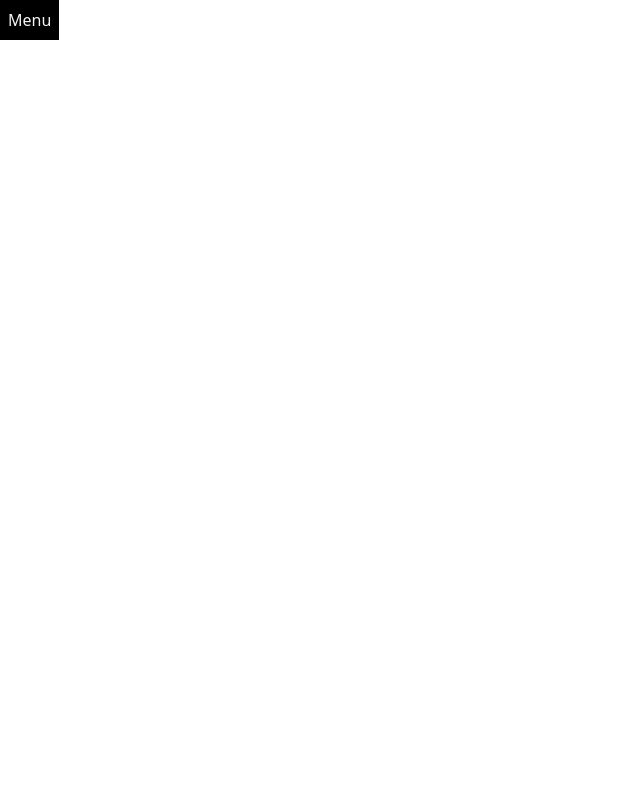
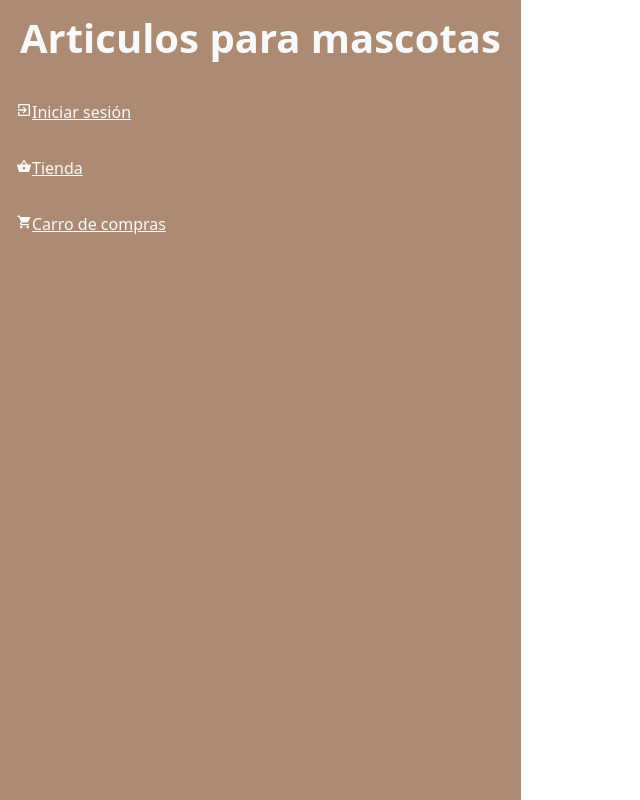
Before and after one commit to nicossj123/Proyecto-evaluado, a plain HTML site: page codigo/Inicio.html in a window 1280 px wide. Shown: the whole page, without its empty margins (0-640 px from the left). Drawn offline with nearby package versions, Linux system fonts and the light colour scheme.

Commit message:
Primer avance proyecto

```diff
--- a/codigo/Inicio.html
+++ b/codigo/Inicio.html
@@ -4,12 +4,22 @@
         <title>Tienda de accesorios para mascota</title>
         <meta charset="UTF-8">
         <link href="https://cdn.jsdelivr.net/npm/bootstrap@5.1.3/dist/css/bootstrap.min.css" rel="stylesheet" integrity="sha384-1BmE4kWBq78iYhFldvKuhfTAU6auU8tT94WrHftjDbrCEXSU1oBoqyl2QvZ6jIW3" crossorigin="anonymous">
-        <link rel="stylesheet" href="/estilos.css">
+        <script src="https://unpkg.com/ionicons@4.5.10-0/dist/ionicons.js"></script>
+        <link rel="stylesheet" href="estilos.css">
     </head>
     <body>
-        <div class="d-flex flex-row bd-highlight mb-3">
-            <div id="MenuInicio" class="bg-black p-2 bd-highlight">Menu</div>
+        <div class="d-flex">
+            <div id="menu_principal" class="bg-primary">
+                <div class="logo text-light">
+                    <h1><b>Articulos para mascotas</b></h1>
+                </div>
+                <nav class="menu">
+                    <a class="d-block p-3 text-light"><ion-icon name="exit"></ion-icon>Iniciar sesi&oacuten</a>
+                    <a class="d-block p-3 text-light"><ion-icon name="basket"></ion-icon>Tienda</a>
+                    <a class="d-block p-3 text-light"><ion-icon name="cart"></ion-icon>Carro de compras</a>
+                </nav>
+            </div>
+        </div>
 
-        </div>
     </body>
 </html>
--- a/codigo/estilos.css
+++ b/codigo/estilos.css
@@ -1,4 +1,22 @@
-    #MenuInicio{
-        color: whitesmoke;
+    :root{
+        --cafe: #AD8B73;
+        --cafe_claro: #E3CAA5;
+        --crema: #FFFBE9;
+    }
+
+    .bg-primary{
+        background-color: var(--cafe) !important;
+    }
+
+    #menu_principal{
+        min-height: 100vh;
 
     }
+
+    #menu_principal .logo{
+        padding: .875rem 1.25rem;
+    }
+
+    #menu_principal .menu{
+        width: 18rem;
+    }
```
